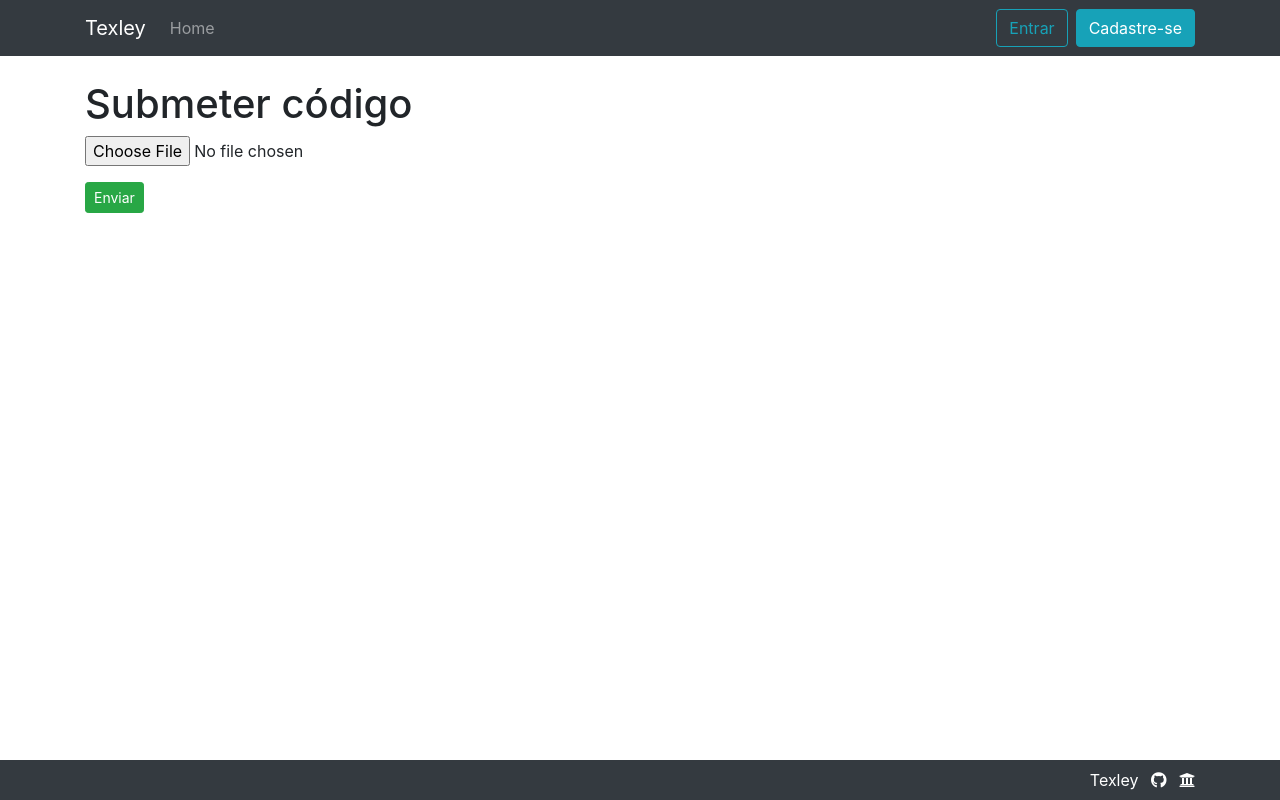
After one commit to lfnd0/T_Fail, a Django app: page /estudantes/turma/adicionar/submissao in a window 1280 px wide. The commit adds this page. Run offline with Django 3.2, Linux system fonts and the light colour scheme; some libraries are stand-ins or nearby versions.

Commit message:
Adição templates de submissão

```diff
--- /dev/null
+++ b/turmas/templates/usuario/estudantes/adicionar_submissao_form.html
@@ -0,0 +1,14 @@
+{% extends 'base.html' %}
+{% load crispy_forms_tags %}
+
+{% block title %}Submissão{% endblock %}
+{% block content %}
+<div class="container">
+    <h1>Submeter código</h1>
+    <form method="post" enctype="multipart/form-data">
+        {% csrf_token %}
+        {{ form|crispy }}
+        <button type="submit" class="btn btn-success btn-sm">Enviar</button>
+    </form>
+</div>
+{% endblock %}
--- a/turmas/templates/usuario/estudantes/listar_turmas_estudante.html
+++ b/turmas/templates/usuario/estudantes/listar_turmas_estudante.html
@@ -24,6 +24,9 @@
             {% endfor %}
         </tbody>
     </table>
+
+    <a href="{% url 'estudantes:adicionar_submissao' %}" class="btn btn-success mb-3 btn-sm">Submeter código</a>
+
     <div class="pagination">
         <span class="step-links">
             {% if page_obj.has_previous %}
```
